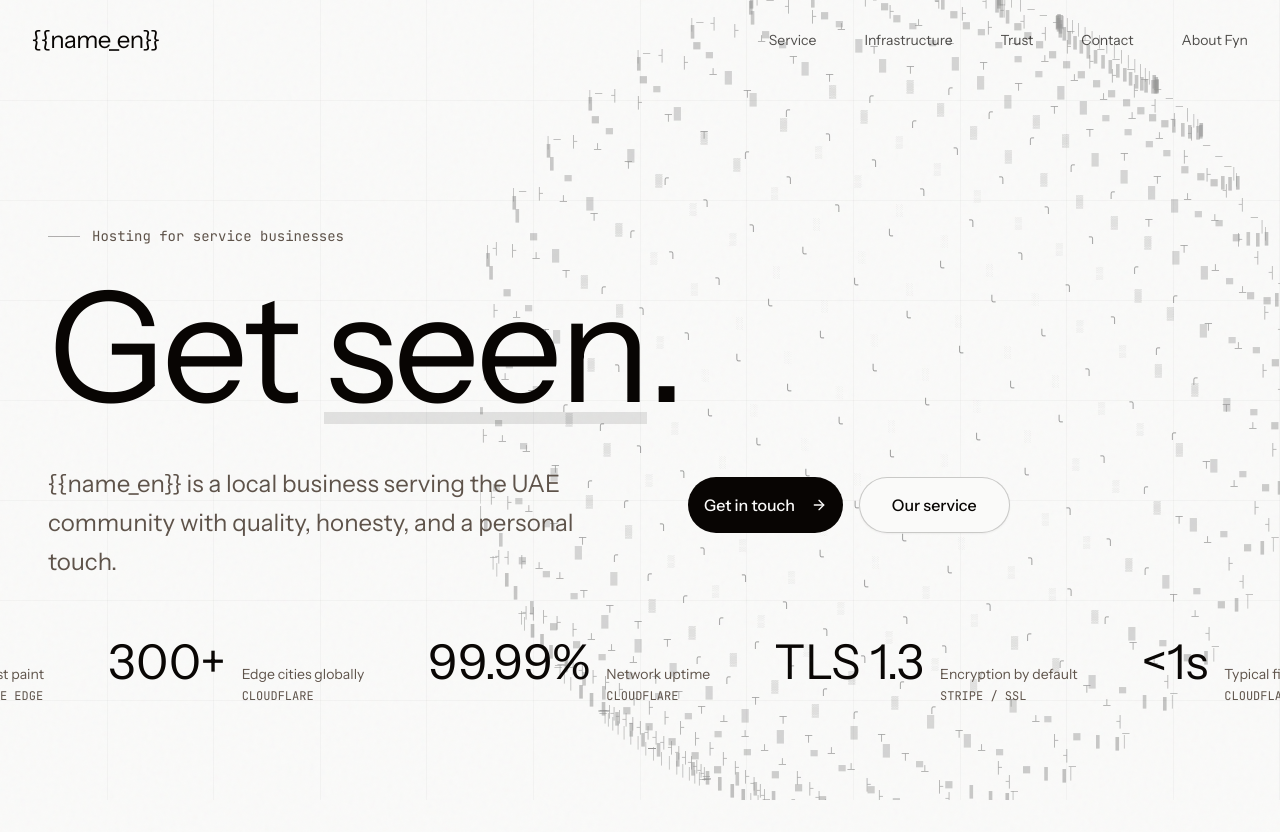
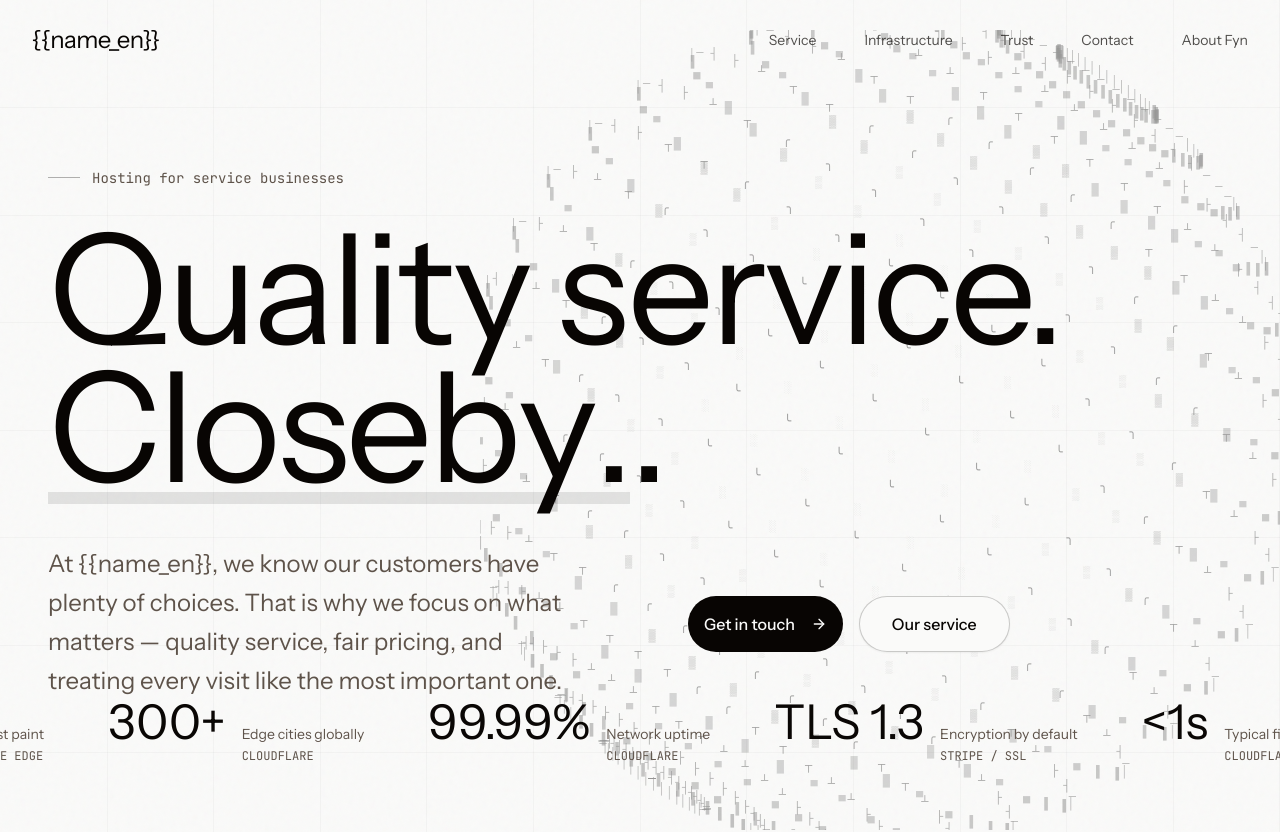
Before and after one commit to galco-dev/fynsubs, a Next.js app: page /fynsubs/ in a window 1280 px wide. Shown: the top 832 px of the page. Built offline with nearby package versions, Linux system fonts and the light colour scheme.

Commit message:
Update hero-section.tsx

```diff
--- a/components/landing/hero-section.tsx
+++ b/components/landing/hero-section.tsx
@@ -5,7 +5,7 @@ import { Button } from "@/components/ui/button";
 import { ArrowRight } from "lucide-react";
 import { AnimatedSphere } from "./animated-sphere";
 
-const words = ["seen"];
+const words = ["Close by."];
 
 export function HeroSection() {
   const [isVisible, setIsVisible] = useState(false);
@@ -76,7 +76,7 @@ export function HeroSection() {
             }`}
           >
             <span className="block">
-              Get{" "}
+            Quality service.{" "}
               <span className="relative inline-block">
                 <span
                   key={wordIndex}
@@ -108,7 +108,7 @@ export function HeroSection() {
               isVisible ? "opacity-100 translate-y-0" : "opacity-0 translate-y-4"
             }`}
           >
-            {"{{name_en}}"} is a local business serving the UAE community with quality, honesty, and a personal touch.
+            At {"{{name_en}}"}, we know our customers have plenty of choices. That is why we focus on what matters — quality service, fair pricing, and treating every visit like the most important one.
           </p>
 
           {/* CTAs */}
```
